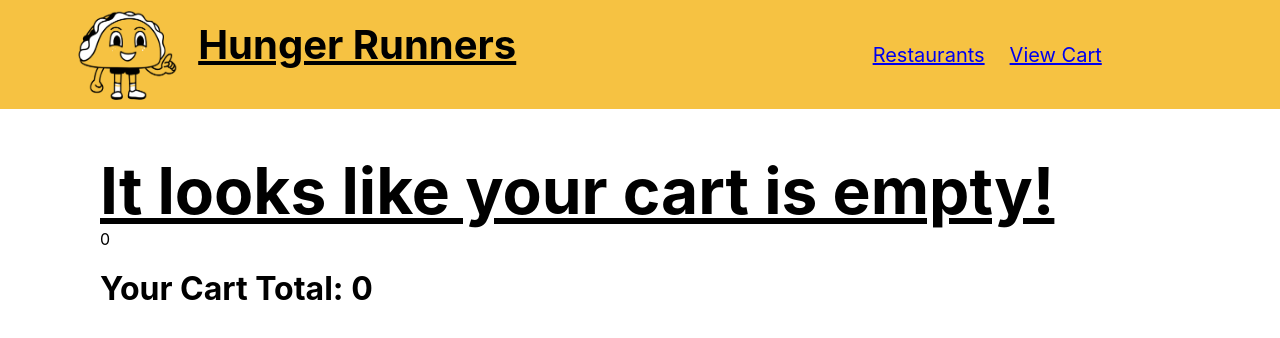
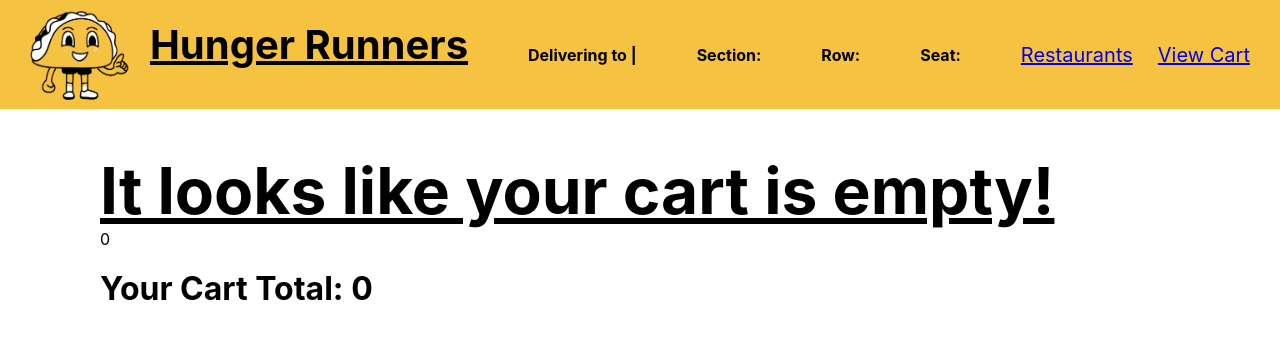
Before and after one commit to davidlamarcook/specs-capstone-hunger-runners, a React (Create React App) app: page /cart in a window 1280 px wide. Shown: the top 338 px of the page. Built offline with nearby package versions, Linux system fonts and the light colour scheme.

Commit message:
added seat context

```diff
--- a/src/App.js
+++ b/src/App.js
@@ -3,19 +3,23 @@ import routes from './routes.js';
 import LandingPage from './Components/LandingPage/LandingPage';
 import { useState } from 'react';
 import { CartContext } from './cart-context';
+import {SeatContext} from './seating-context';
 
 
 function App() {
   const localCart = localStorage.getItem('cart');
   //console.log(JSON.parse(localCart))
   const cart = useState(localCart ? JSON.parse(localCart) : [])
+  const seating = useState({})
 
   return (
+    <SeatContext.Provider value={seating}>
     <CartContext.Provider value={cart}>
       <div className="App">
         {routes}
       </div>
     </CartContext.Provider>
+    </SeatContext.Provider>
   );
 }
 
--- a/src/Components/Header/Header.css
+++ b/src/Components/Header/Header.css
@@ -9,7 +9,6 @@
 #headerContext {
     display: flex;
     gap: 20px;
-    margin-left: -100px;
 }
 
 #headerNav {
@@ -25,3 +24,8 @@
     font-size: 40px;
     text-decoration: underline;
 }
+
+#seatingContainer {
+    align-content: center;
+    margin: 0px;
+}
--- a/src/Components/Header/Header.js
+++ b/src/Components/Header/Header.js
@@ -1,14 +1,22 @@
-import React from "react";
+import React, {useContext} from "react";
 import { Link } from "react-router-dom";
 import "./Header.css"
+import { SeatContext } from "../../seating-context";
 
 export default function Header() {
+
+    const [seating, setSeating] = useContext(SeatContext)
+
     return (
         <div id="headerContainer">
             <div id="headerContext">
                 <img src={`${process.env.PUBLIC_URL}/images/Hungry-Runners-Logo-2.png`} alt="Hunger Runners Logo" id="headerImg"/>
                 <strong><p id="headerTitle">Hunger Runners</p></strong>
             </div>
+            <h4>Delivering to |</h4>
+            <h4>Section: {seating.section}</h4>
+            <h4>Row: {seating.row}</h4>
+            <h4>Seat: {seating.seat}</h4>
             <div id="headerNav">
             <Link to="/mainpage">
                 <p>Restaurants</p>
--- a/src/Components/MenuPage/MenuPage.js
+++ b/src/Components/MenuPage/MenuPage.js
@@ -17,8 +17,6 @@ function MenuPage() {
         axios.get(`http://localhost:3000/getMunuPage/${menu}`)
         .then(res => setMenuList(res.data))
     },[])
-
-    console.log('yoyoyo', menuList)
 
     return (
         <>
--- a/src/Components/SeatingPage/SeatingPage.js
+++ b/src/Components/SeatingPage/SeatingPage.js
@@ -1,23 +1,13 @@
-import React, {useState} from "react";
+import React, {useState, useContext} from "react";
 import {Link} from "react-router-dom"
 import './SeatingPage.css'
 import axios from "axios";
+import { SeatContext } from "../../seating-context";
 
 function SeatPage(){
 
-    const [section, setSection] = useState();
-    const [row, setRow] = useState();
-    const [seat, setSeat] =useState();
 
-    const body = {
-        section,
-        row,
-        seat
-    }
-
-    // const handleSeatSubmit = () => {
-    //     axios.post('http://localhost:4040/seat', body)
-    // }
+    const [seating, setSeating] = useContext(SeatContext)
 
     return (
         <div id="seatingContainer">
@@ -27,11 +17,11 @@ function SeatPage(){
             <div id="seatingInputField">
                 <h2 id="seatingHeader">First, Tell us where you are!</h2>
                 <p className="input-p">What is your section?</p>
-                <input onChange={(e) => setSection(e.target.value)}/>
+                <input onChange={(e) => setSeating({...seating, section: e.target.value})}/>
                 <p className="input-p">What is your row?</p>
-                <input onChange={(e) => setRow(e.target.value)}/>
+                <input onChange={(e) => setSeating({...seating, row: e.target.value})}/>
                 <p className="input-p">What is your seat?</p>
-                <input onChange={(e) => setSeat(e.target.value)}/>
+                <input onChange={(e) => setSeating({...seating, seat: e.target.value})}/>
                 <Link to="/mainpage" id="submitLink">
                     <span>Submit</span>
                 </Link>
--- /dev/null
+++ b/src/seating-context.js
@@ -0,0 +1,5 @@
+import React from 'react';
+
+const SeatContext = React.createContext({});
+
+export { SeatContext };
```
